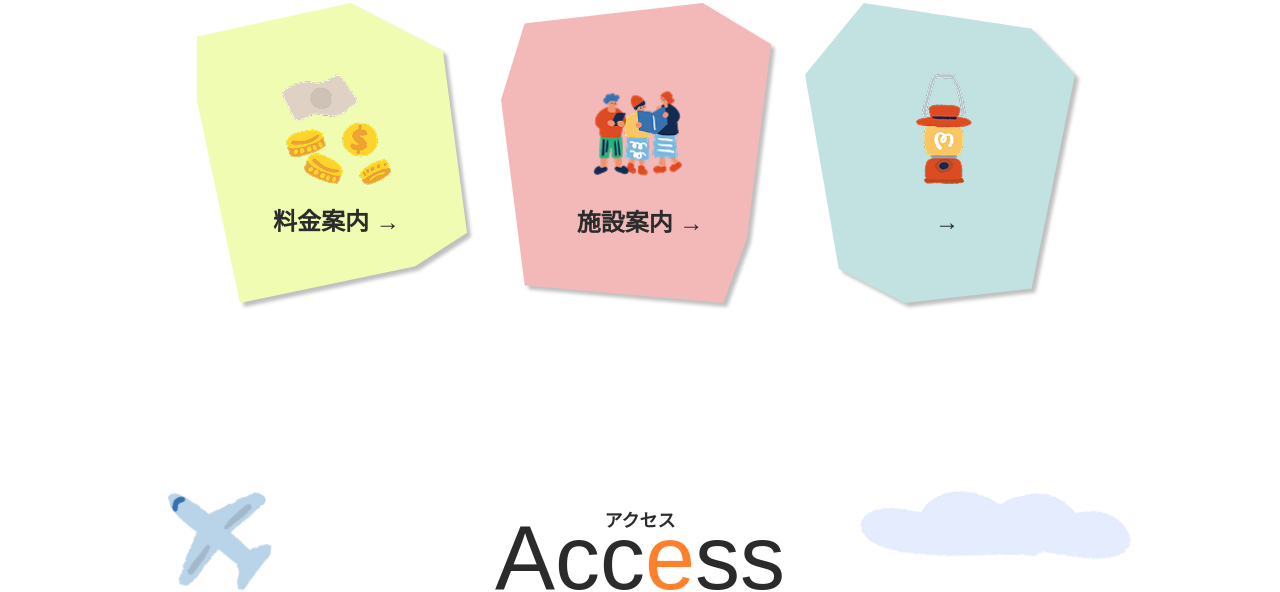
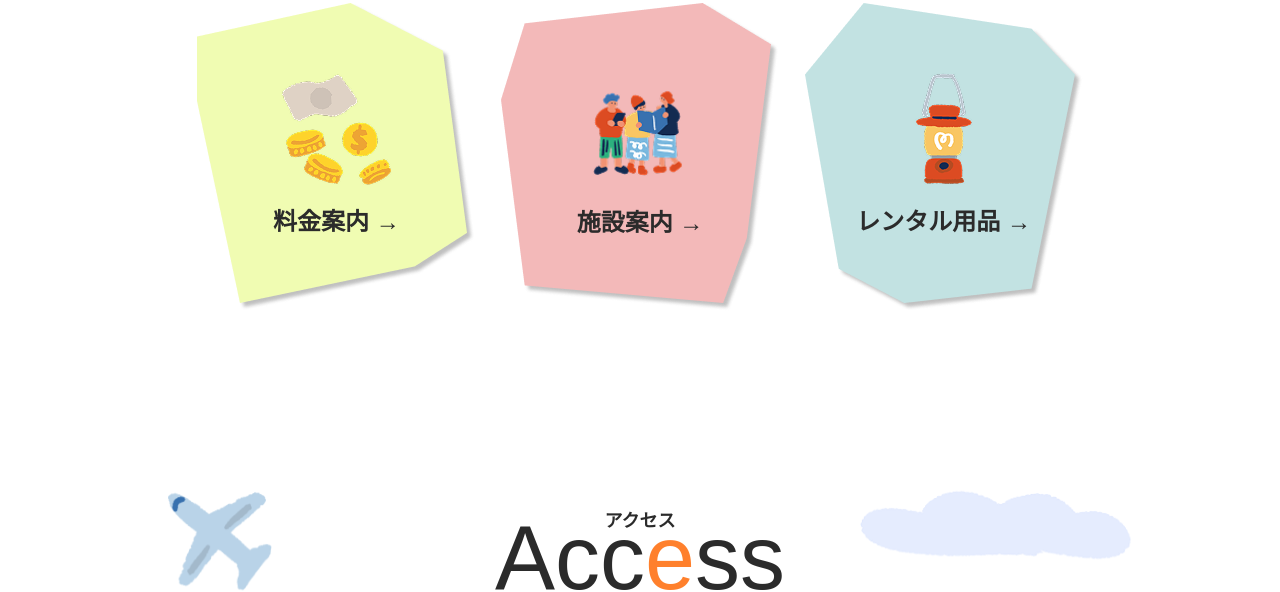
Before and after one commit to manaowo0728-hub/kajiki_-donburakoS, a plain HTML site: page index.html in a window 1280 px wide. Shown: the part 4135-4727 px from the top of the page. Drawn offline with Linux system fonts and the light colour scheme; files whose address does not match are found by name; a web font is replaced by a local one.

Commit message:
donbura02

```diff
--- a/index.html
+++ b/index.html
@@ -185,7 +185,7 @@ $(function(){
             <a href="info/index.html#rentaruyouhin">
                 <div class="top-info-btn3">
                     <img src="img/c_top-info-btn3.png" alt="" width="58" height="115">
-                    <p class="txt24">&nbsp;→</p>
+                    <p class="txt24">レンタル用品&nbsp;→</p>
                 </div>
             </a>
         </div>
```
